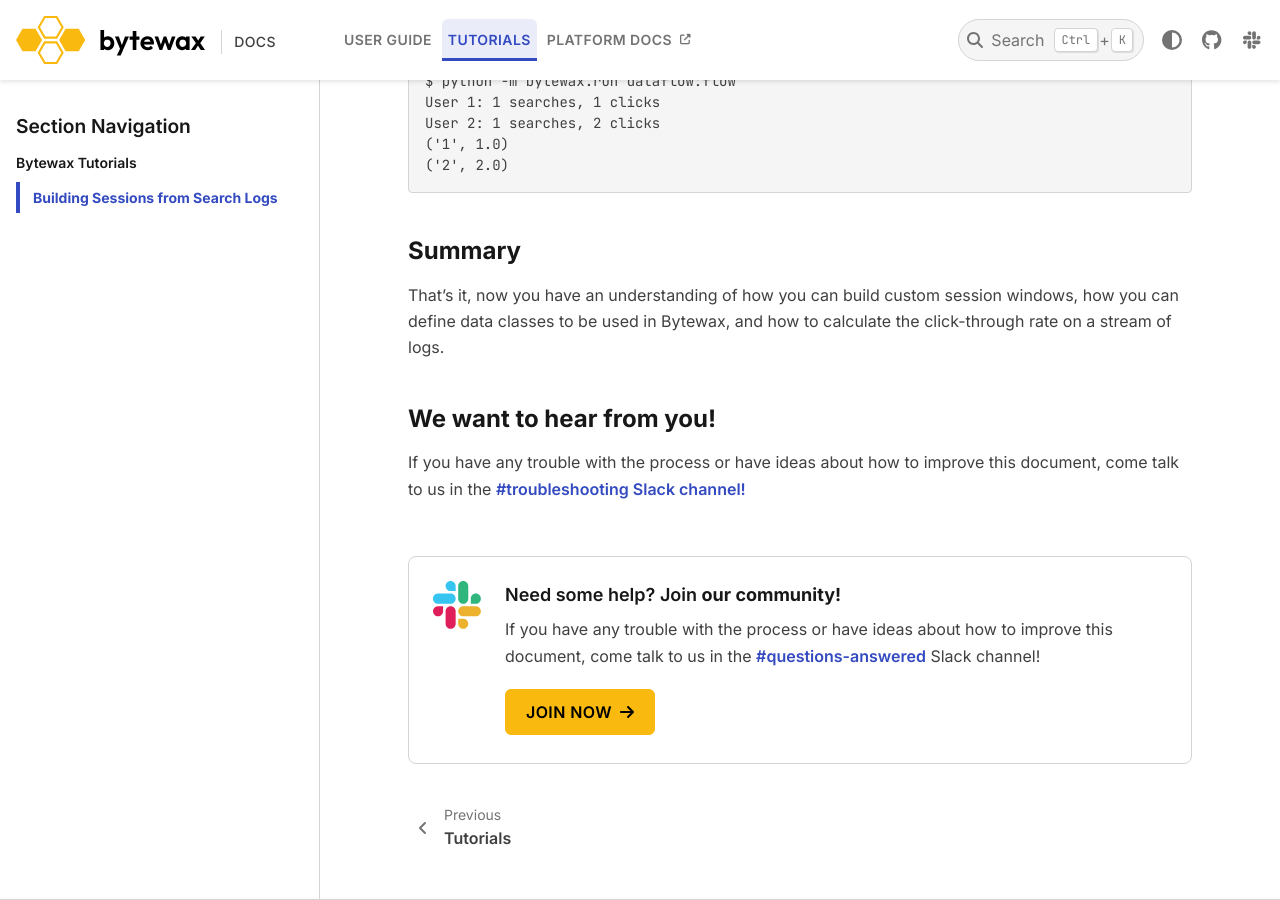
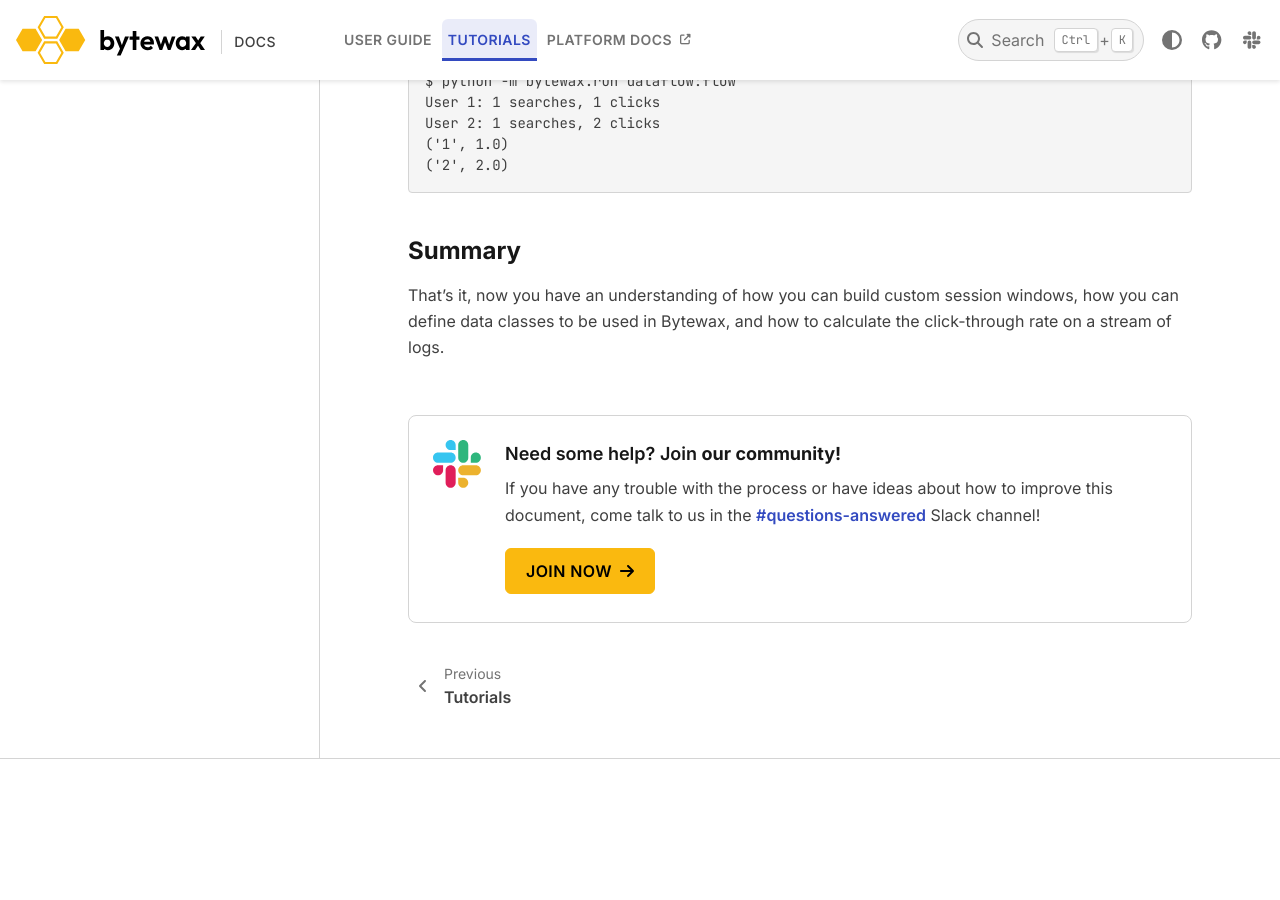
Before and after one commit to bytewax/bytewax, a Sphinx documentation site: the page built from docs/tutorial/search-logs/index.md, in a window 1280 px wide and 900 px high, scrolled down 7315 px. Built offline with Sphinx 7.4.7 and the PyData theme 0.15.4, drawn with Linux system fonts in a browser that asks for light colours; pages that are not in the unit, such as notebooks, are missing from menus; after the commit the page ends 8074 px from its top, so only the background shows below that; part of the change alters nothing that is shown.

```diff
--- a/docs/tutorial/search-logs/dataflow.py
+++ b/docs/tutorial/search-logs/dataflow.py
@@ -14,8 +14,8 @@ from typing import List
 import bytewax.operators as op
 from bytewax.connectors.stdio import StdOutSink
 from bytewax.dataflow import Dataflow
-from bytewax.operators import window as win
-from bytewax.operators.window import EventClock, SessionWindower
+from bytewax.operators import windowing as win
+from bytewax.operators.windowing import EventClock, SessionWindower
 from bytewax.testing import TestingSource
 
 
@@ -78,13 +78,13 @@ def user_event(event):
     return str(event.user), event
 
 
-def calc_ctr(user__search_session):
-    """Calculate the click-through rate (CTR) for each user session."""
-    user, (window_metadata, search_session) = user__search_session
-    searches = [event for event in search_session if isinstance(event, Search)]
-    clicks = [event for event in search_session if isinstance(event, ClickResult)]
+def calc_ctr(window_out):
+    """Calculate the click-through rate (CTR) for each user session from WindowOut."""
+    _, search_session = window_out  # Assuming window_out is (metadata, items)
+    user, events = search_session  # Adjust based on actual structure of WindowOut
+    searches = [event for event in events if isinstance(event, Search)]
+    clicks = [event for event in events if isinstance(event, ClickResult)]
     print(f"User {user}: {len(searches)} searches, {len(clicks)} clicks")
-
     return (user, len(clicks) / len(searches) if searches else 0)
 
 
@@ -92,12 +92,13 @@ def calc_ctr(user__search_session):
 flow = Dataflow("search_ctr")
 inp = op.input("inp", flow, TestingSource(client_events))
 user_event_map = op.map("user_event", inp, user_event)
-event_time_config = EventClock(
+event_time_config: EventClock = EventClock(
     ts_getter=lambda e: e.time, wait_for_system_duration=timedelta(seconds=1)
 )
 clock_config = SessionWindower(gap=timedelta(seconds=10))
 window = win.collect_window(
     "windowed_data", user_event_map, clock=event_time_config, windower=clock_config
 )
-calc = op.map("calc_ctr", window, calc_ctr)
+
+calc = op.map("calc_ctr", window.down, calc_ctr)
 op.output("out", calc, StdOutSink())
--- a/docs/tutorial/search-logs/index.md
+++ b/docs/tutorial/search-logs/index.md
@@ -292,9 +292,3 @@ User 2: 1 searches, 2 clicks
 ## Summary
 
 That’s it, now you have an understanding of how you can build custom session windows, how you can define data classes to be used in Bytewax, and how to calculate the click-through rate on a stream of logs.
-
-
-
-## We want to hear from you!
-
-If you have any trouble with the process or have ideas about how to improve this document, come talk to us in the [#troubleshooting Slack channel!](https://join.slack.com/t/bytewaxcommunity/shared)
```
